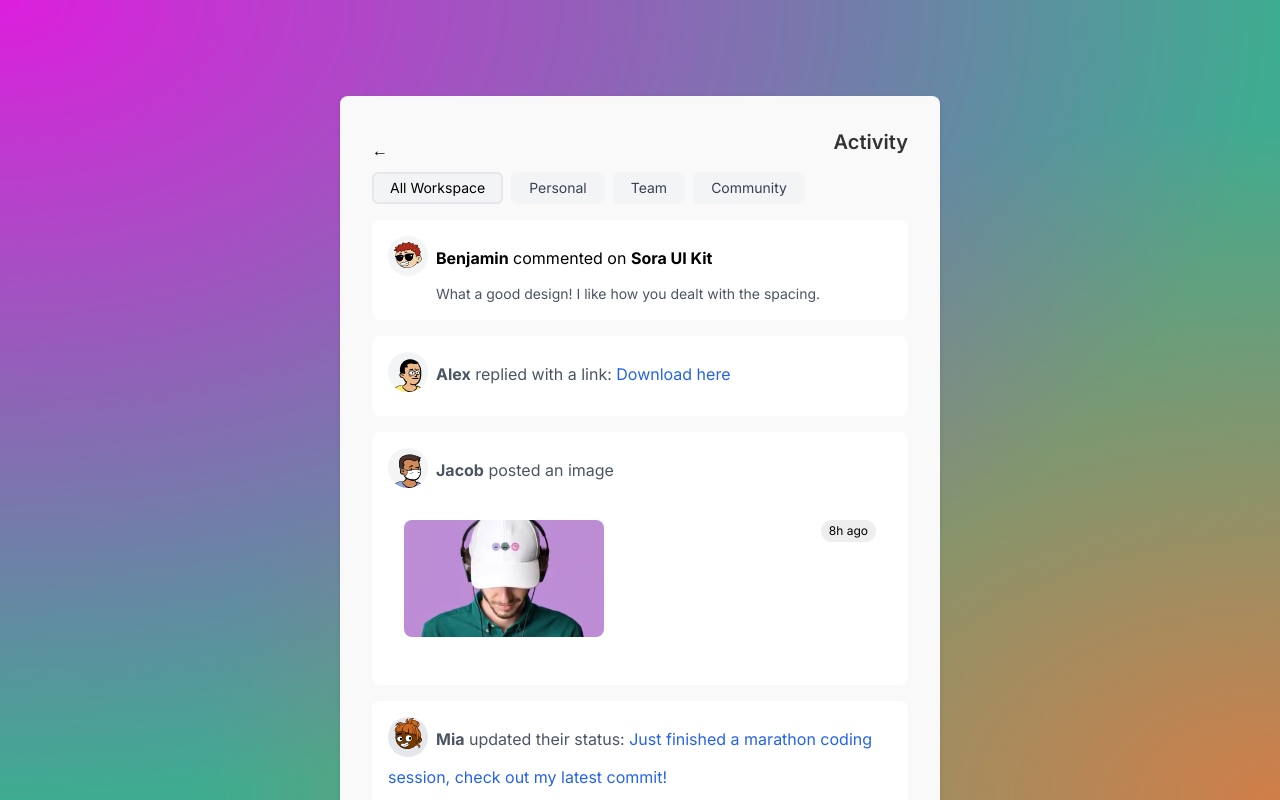
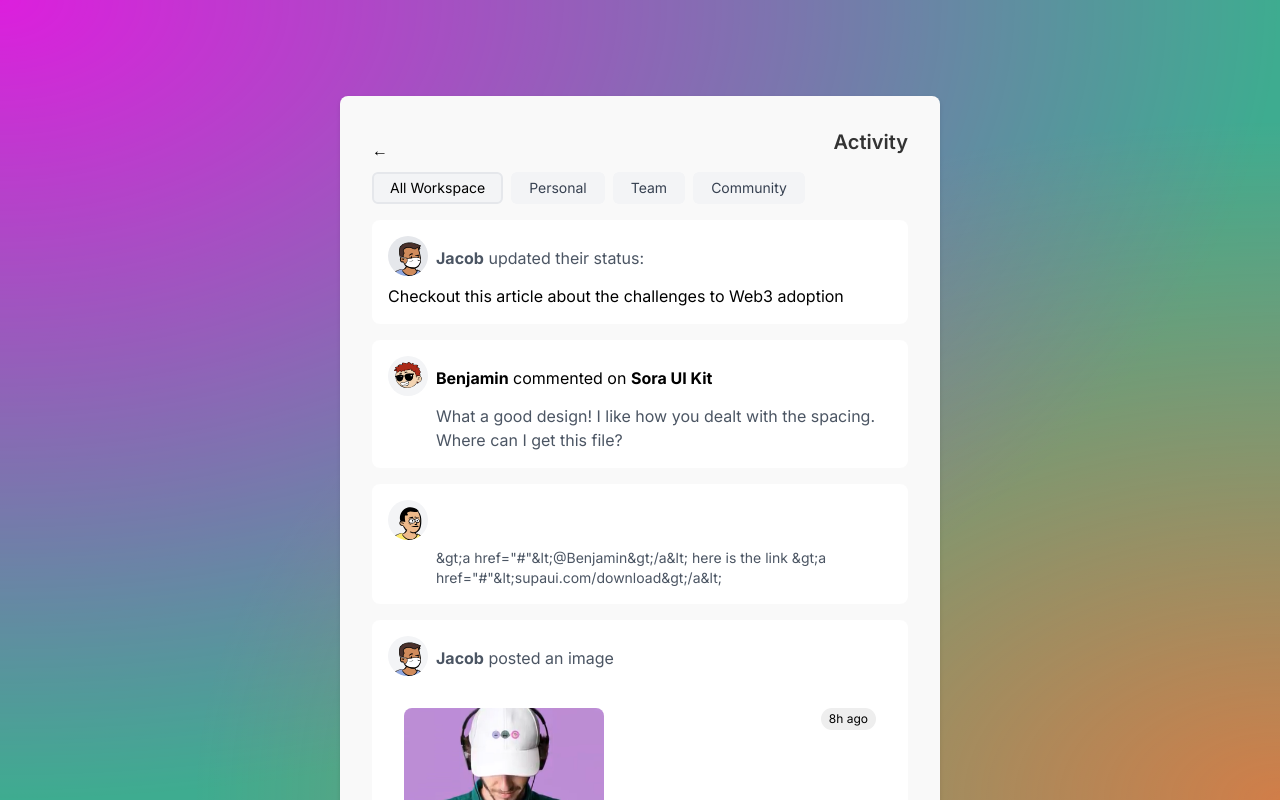
Before and after one commit to andymagill/activity-verneek, a Next.js app in the folder activity-verneek/: page / in a window 1280 px wide. Both pictures are taken after a click on the button "All Workspace". Shown: the top 800 px of the page. Built offline with nearby package versions, Linux system fonts and the light colour scheme.

Commit message:
adjusted activity feed content and components

```diff
--- a/activity-verneek/app/components/feed-item.js
+++ b/activity-verneek/app/components/feed-item.js
@@ -13,16 +13,16 @@ const FeedItem = ({ activity }) => {
               <Image src={activity.user.avatar} alt={`${activity.user.name}'s avatar`} width={40} height={40} className="bg-gray-100 inline-block rounded-full mb-2 mr-2" />
               <strong>{activity.user.name}</strong> commented on <strong>{activity.target.name}</strong>
             </p>
-            <p className="ml-12 text-sm text-gray-600">{activity.content}</p>
+            <div className="ml-12 text-md text-gray-600">{activity.content}</div>
           </>
         );
 
       case 'reply':
         return (
-          <p className=" text-gray-600">
+          <div className=" text-gray-600">
             <Image src={activity.user.avatar} alt={`${activity.user.name}'s avatar`} width={40} height={40} className="bg-gray-100 inline-block rounded-full mb-2 mr-2" />
-            <strong>{activity.user.name}</strong> replied with a link: <a href={activity.link} className="text-blue-600 hover:underline" target="_blank" rel="noopener noreferrer">Download here</a>
-          </p>
+            <div className="ml-12 text-sm text-gray-600">{activity.content}</div>
+          </div>
         );
 
       case 'image-post':
@@ -41,10 +41,13 @@ const FeedItem = ({ activity }) => {
 
       case 'update':
         return (
-          <p className=" text-gray-600">
-            <Image src={activity.user.avatar} alt={`${activity.user.name}'s avatar`} width={40} height={40} className="bg-gray-200 inline-block rounded-full mb-2 mr-2" />
-            <strong>{activity.user.name}</strong> updated their status: <a href={activity.link} className="text-blue-600 hover:underline" target="_blank" rel="noopener noreferrer">{activity.content}</a>
-          </p>
+          <>
+            <p className="text-gray-600">
+              <Image src={activity.user.avatar} alt={`${activity.user.name}'s avatar`} width={40} height={40} className="bg-gray-200 inline-block rounded-full mb-2 mr-2" />
+              <strong>{activity.user.name}</strong> updated their status:
+            </p>
+            <p><a href={activity.link} className="hover:text-blue-600 hover:underline" >{activity.content}</a></p>
+          </>
         );
 
       default:
--- a/activity-verneek/app/components/feed.js
+++ b/activity-verneek/app/components/feed.js
@@ -10,7 +10,7 @@ import Filters from "../components/filters.js";
 
 
 export function Feed() {
-  const [activeTab, setActiveTab] = useState('All Workspace');
+  const [activeTab, setActiveTab] = useState('Personal');
   const activities = Object.values(FeedData());
   const filteredActivities = activities.filter(activity => (activity.taxonomy === activeTab || activeTab == "All Workspace" ));
 
--- a/activity-verneek/app/data/feed.js
+++ b/activity-verneek/app/data/feed.js
@@ -5,10 +5,21 @@ export function FeedData() {
       {
         id: 1,
         user: {
+          name: 'Jacob',
+          avatar: '/images/jacob.svg'
+        },
+        content: 'Checkout this article about the challenges to Web3 adoption',
+        link: 'https://google.com',
+        type: 'update',
+        taxonomy: 'team'
+      },
+      {
+        id: 2,
+        user: {
           name: 'Benjamin',
           avatar: '/images/benjamin.svg'
         },
-        content: 'What a good design! I like how you dealt with the spacing.',
+        content: 'What a good design! I like how you dealt with the spacing. Where can I get this file?',
         target: {
           name: 'Sora UI Kit',
           link: '/sora-ui-kit'
@@ -17,18 +28,17 @@ export function FeedData() {
         taxonomy: 'Personal'
       },
       {
-        id: 2,
+        id: 3,
         user: {
           name: 'Alex',
           avatar: '/images/alex.svg'
         },
-        content: 'Here is the link to download the Sora UI Kit.',
-        link: 'https://supaui.com/download',
+        content: '&gt;a href="#"&lt;@Benjamin&gt;/a&lt; here is the link &gt;a href="#"&lt;supaui.com/download&gt;/a&lt;',
         type: 'reply',
         taxonomy: 'Personal'
       },
       {
-        id: 3,
+        id: 4,
         user: {
           name: 'Jacob',
           avatar: '/images/jacob.svg'
@@ -41,7 +51,7 @@ export function FeedData() {
       },
       // Fictitious content for additional activities
       {
-        id: 4,
+        id: 5,
         user: {
           name: 'Mia',
           avatar: '/images/mia.svg'
@@ -52,7 +62,7 @@ export function FeedData() {
         taxonomy: 'Team'
       },
       {
-        id: 5,
+        id: 6,
         user: {
           name: 'Carlos',
           avatar: '/images/carlos.svg'
```
